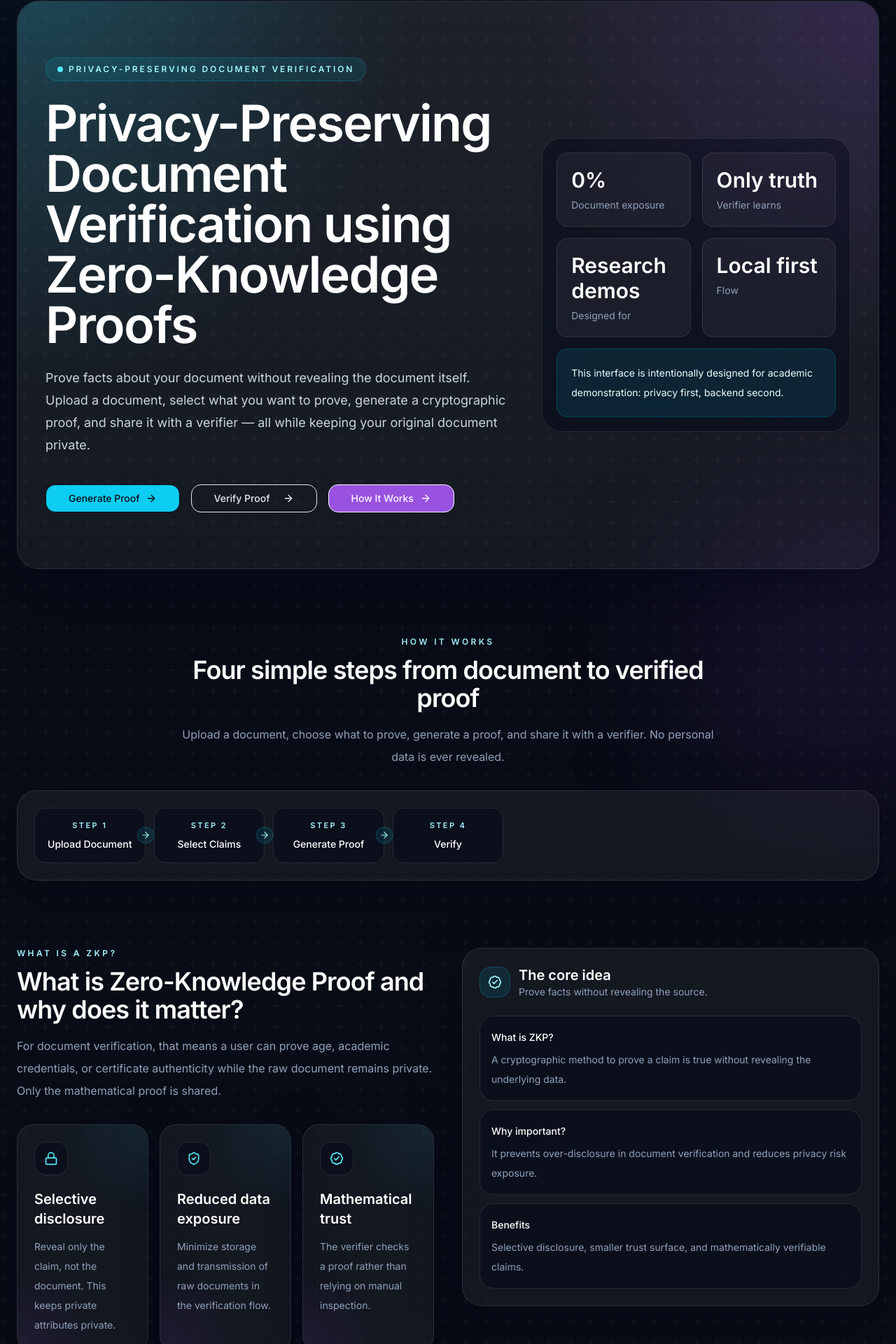
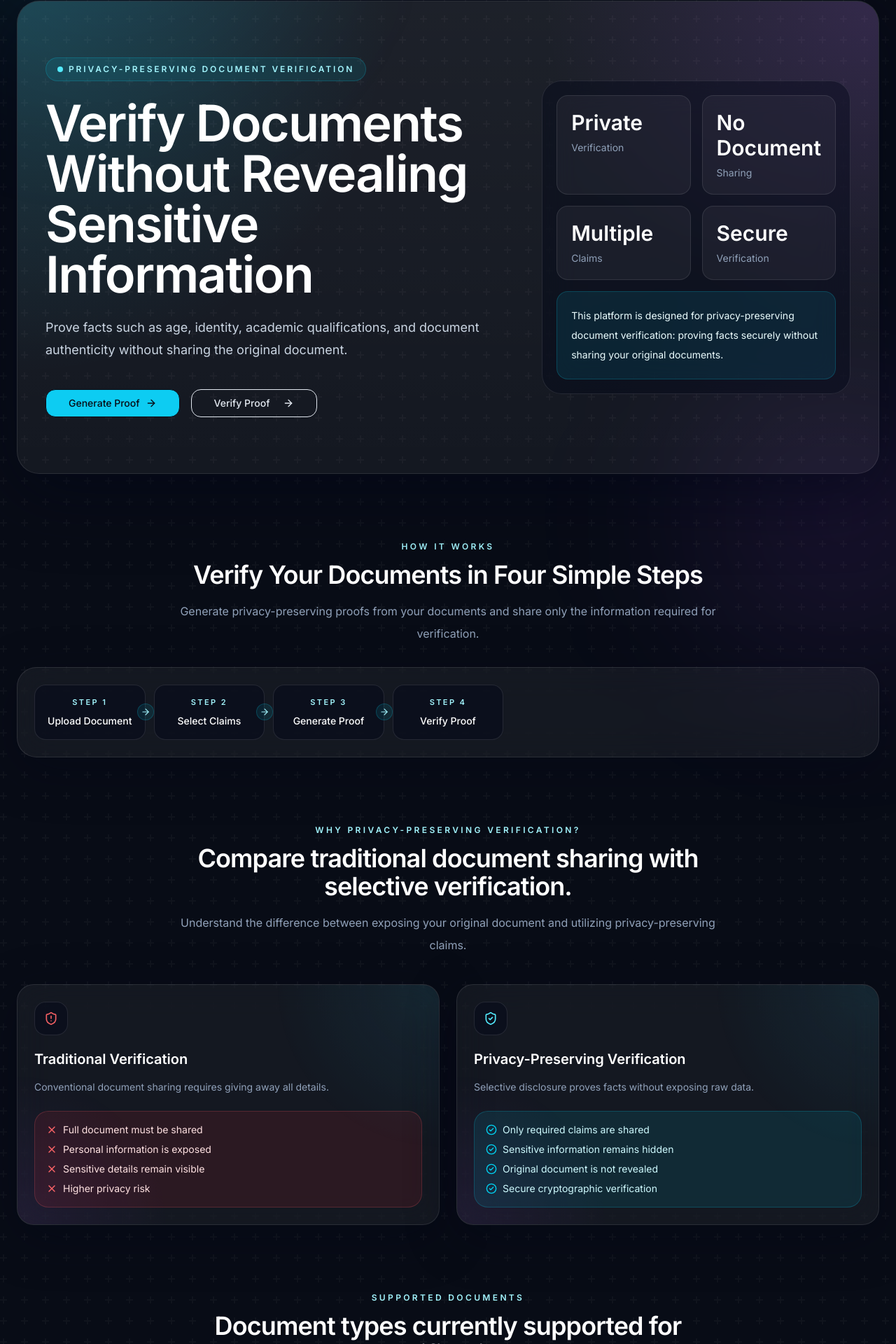
Before and after one commit to gaddamaditya/zk-document-verification-platform, a React (Vite) app in the folder zkp-verify/zkp-verify/: page / in a window 1280 px wide. Shown: the part 128-2048 px from the top of the page at 70% size. Built offline with nearby package versions, Linux system fonts and the light colour scheme.

Commit message:
Homepage restructuring

```diff
--- a/zkp-verify/zkp-verify/src/components/landing/LandingSections.tsx
+++ b/zkp-verify/zkp-verify/src/components/landing/LandingSections.tsx
@@ -121,9 +121,9 @@ export function LandingHero({
               );
             })
           ) : (
-            stats.map((stat) => (
+            stats.map((stat, index) => (
               <div
-                key={stat.label}
+                key={`${stat.label}-${index}`}
                 className="rounded-2xl border border-white/10 bg-white/5 p-5"
               >
                 <p className="text-3xl font-semibold text-white">{stat.value}</p>
@@ -132,7 +132,7 @@ export function LandingHero({
             ))
           )}
           <div className="sm:col-span-2 rounded-2xl border border-cyan-400/20 bg-cyan-400/10 p-5 text-sm leading-7 text-cyan-50">
-            This interface is intentionally designed for academic demonstration: privacy first, backend second.
+            This platform is designed for privacy-preserving document verification: proving facts securely without sharing your original documents.
           </div>
         </motion.div>
       </div>
--- a/zkp-verify/zkp-verify/src/content/landing.ts
+++ b/zkp-verify/zkp-verify/src/content/landing.ts
@@ -1,15 +1,14 @@
-import { BadgeCheck, FileCheck2, Layers3, Lock, ShieldCheck, Workflow } from 'lucide-react';
+import { BadgeCheck, FileCheck2, Layers3, Lock, ShieldCheck, Workflow, Mail } from 'lucide-react';
 
 export const landingContent = {
   hero: {
     eyebrow: 'Privacy-Preserving Document Verification',
-    title: 'Privacy-Preserving Document Verification using Zero-Knowledge Proofs',
+    title: 'Verify Documents Without Revealing Sensitive Information',
     subtitle:
-      'Prove facts about your document without revealing the document itself. Upload a document, select what you want to prove, generate a cryptographic proof, and share it with a verifier — all while keeping your original document private.',
+      'Prove facts such as age, identity, academic qualifications, and document authenticity without sharing the original document.',
     actions: [
       { label: 'Generate Proof', href: '/generate-proof', variant: 'default' as const },
       { label: 'Verify Proof', href: '/verify-proof', variant: 'outline' as const },
-      { label: 'How It Works', href: '/how-zkp-works', variant: 'secondary' as const },
     ],
     infoCards: [
       {
@@ -24,10 +23,10 @@ export const landingContent = {
       },
     ],
     stats: [
-      { label: 'Document exposure', value: '0%' },
-      { label: 'Verifier learns', value: 'Only truth' },
-      { label: 'Designed for', value: 'Research demos' },
-      { label: 'Flow', value: 'Local first' },
+      { value: 'Private', label: 'Verification' },
+      { value: 'No Document', label: 'Sharing' },
+      { value: 'Multiple', label: 'Claims' },
+      { value: 'Secure', label: 'Verification' },
     ],
   },
   explanation: {
@@ -62,7 +61,7 @@ export const landingContent = {
     'Upload Document',
     'Select Claims',
     'Generate Proof',
-    'Verify',
+    'Verify Proof',
   ],
   comparisonVisual: {
     traditional: {
@@ -175,11 +174,11 @@ export const landingContent = {
       featured: false,
     },
     {
-      title: 'How It Works',
-      description: 'Learn about the technical pipeline: OCR, circuits, witness generation, and Groth16 proof verification.',
-      href: '/how-zkp-works',
-      cta: 'Learn More',
-      icon: Workflow,
+      title: 'Contact',
+      description: 'For project discussions, feedback, collaboration opportunities, or technical questions.',
+      href: '/contact',
+      cta: 'Contact',
+      icon: Mail,
       featured: false,
     },
   ],
--- a/zkp-verify/zkp-verify/src/layouts/MainLayout.tsx
+++ b/zkp-verify/zkp-verify/src/layouts/MainLayout.tsx
@@ -22,7 +22,7 @@ export function MainLayout({ children }: { children: ReactNode }) {
             </div>
             <div>
               <p className="text-sm font-semibold tracking-[0.2em] text-cyan-100 uppercase">ZKP-DOCVerify</p>
-              <p className="text-xs text-slate-400">Research demonstration</p>
+              <p className="text-xs text-slate-400">Privacy Verification Platform</p>
             </div>
           </Link>
 
@@ -98,7 +98,7 @@ export function MainLayout({ children }: { children: ReactNode }) {
               </div>
             </div>
             <p className="max-w-xl text-sm leading-7 text-slate-400">
-              Privacy-Preserving Document Verification using Zero-Knowledge Proofs. This research project demonstrates selective disclosure of document attributes through OCR, Circom circuits, Groth16 proof generation, and cryptographic verification.
+              Privacy-Preserving Document Verification using Zero-Knowledge Proofs. This project enables users to prove specific document attributes without revealing the complete document.
             </p>
             <div className="mt-6 grid gap-2 text-xs text-slate-400">
               <p>
@@ -128,7 +128,7 @@ export function MainLayout({ children }: { children: ReactNode }) {
           </div>
 
           <div>
-            <h4 className="mb-4 text-sm font-semibold uppercase tracking-[0.18em] text-cyan-100">Research Resources</h4>
+            <h4 className="mb-4 text-sm font-semibold uppercase tracking-[0.18em] text-cyan-100">Resources & Contact</h4>
             <div className="space-y-3 text-sm text-slate-400">
               <p>
                 <span className="text-slate-200">Technology Stack:</span> React, Vite, Tailwind, Framer Motion, Groth16
@@ -136,7 +136,7 @@ export function MainLayout({ children }: { children: ReactNode }) {
               <a className="flex items-center gap-2 transition-colors hover:text-white" href="mailto:gaddamaditya8@gmail.com">
                 <Mail className="h-4 w-4 text-cyan-300" /> gaddamaditya8@gmail.com
               </a>
-              <a className="flex items-center gap-2 transition-colors hover:text-white" href="https://github.com/gaddamaditya" target="_blank" rel="noreferrer">
+              <a className="flex items-center gap-2 transition-colors hover:text-white" href="https://github.com/gaddamaditya/zk-document-verification-platform" target="_blank" rel="noreferrer">
                 <ExternalLink className="h-4 w-4 text-purple-300" /> GitHub Repository
                 <ArrowUpRight className="h-3.5 w-3.5" />
               </a>
@@ -144,7 +144,7 @@ export function MainLayout({ children }: { children: ReactNode }) {
           </div>
         </div>
         <div className="border-t border-white/5 px-6 py-5 text-center text-xs text-slate-500">
-          Copyright {new Date().getFullYear()} ZKP-DOCVerify Research Platform. Academic demonstration for research and education.
+          Copyright {new Date().getFullYear()} ZKP-DOCVerify. Privacy-Preserving Document Verification Platform.
         </div>
       </footer>
     </div>
--- a/zkp-verify/zkp-verify/src/pages/Home.tsx
+++ b/zkp-verify/zkp-verify/src/pages/Home.tsx
@@ -2,7 +2,6 @@ import { motion } from 'framer-motion';
 import {
   ArrowDown,
   ArrowRight,
-  BadgeCheck,
   CheckCircle2,
   CreditCard,
   BookOpenText,
@@ -12,6 +11,7 @@ import {
   ShieldAlert,
   ShieldCheck,
   UserCheck,
+  X,
 } from 'lucide-react';
 
 import {
@@ -21,6 +21,20 @@ import {
   SectionHeading,
 } from '@/components/landing/LandingSections';
 import { landingContent } from '@/content/landing';
+
+const traditionalItems = [
+  'Full document must be shared',
+  'Personal information is exposed',
+  'Sensitive details remain visible',
+  'Higher privacy risk',
+];
+
+const privacyItems = [
+  'Only required claims are shared',
+  'Sensitive information remains hidden',
+  'Original document is not revealed',
+  'Secure cryptographic verification',
+];
 
 export default function Home() {
   return (
@@ -37,8 +51,8 @@ export default function Home() {
       <section className="space-y-8">
         <SectionHeading
           eyebrow="How It Works"
-          title="Four simple steps from document to verified proof"
-          description="Upload a document, choose what to prove, generate a proof, and share it with a verifier. No personal data is ever revealed."
+          title="Verify Your Documents in Four Simple Steps"
+          description="Generate privacy-preserving proofs from your documents and share only the information required for verification."
           centered
         />
 
@@ -68,76 +82,26 @@ export default function Home() {
         </div>
       </section>
 
-      {/* ── ZKP explanation + benefits ──────────────────────────── */}
-      <section className="grid gap-10 lg:grid-cols-[1fr_1fr] lg:items-start">
-        <div>
-          <SectionHeading
-            eyebrow={landingContent.explanation.eyebrow}
-            title="What is Zero-Knowledge Proof and why does it matter?"
-            description={landingContent.explanation.description}
-          />
-
-          <div className="mt-8 grid gap-4 sm:grid-cols-3">
-            {landingContent.benefits.slice(0, 3).map((benefit) => (
-              <GlassCard key={benefit.title} icon={<benefit.icon className="h-5 w-5" />} title={benefit.title} description={benefit.description} />
-            ))}
-          </div>
-        </div>
-
-        <motion.div
-          initial={{ opacity: 0, y: 18 }}
-          whileInView={{ opacity: 1, y: 0 }}
-          viewport={{ once: true }}
-          className="rounded-[1.75rem] border border-white/10 bg-white/5 p-6 shadow-[0_18px_70px_rgba(2,6,23,0.35)] backdrop-blur-xl"
-        >
-          <div className="mb-6 flex items-center gap-3">
-            <div className="flex h-11 w-11 items-center justify-center rounded-2xl border border-cyan-400/20 bg-cyan-400/10 text-cyan-200">
-              <BadgeCheck className="h-5 w-5" />
-            </div>
-            <div>
-              <h3 className="text-xl font-semibold text-white">The core idea</h3>
-              <p className="text-sm text-slate-400">Prove facts without revealing the source.</p>
-            </div>
-          </div>
-
-          <div className="grid gap-3 text-sm leading-7 text-slate-300">
-            <div className="rounded-xl border border-white/10 bg-slate-950/40 p-4">
-              <p className="font-medium text-white">What is ZKP?</p>
-              <p className="mt-1 text-slate-400">A cryptographic method to prove a claim is true without revealing the underlying data.</p>
-            </div>
-            <div className="rounded-xl border border-white/10 bg-slate-950/40 p-4">
-              <p className="font-medium text-white">Why important?</p>
-              <p className="mt-1 text-slate-400">It prevents over-disclosure in document verification and reduces privacy risk exposure.</p>
-            </div>
-            <div className="rounded-xl border border-white/10 bg-slate-950/40 p-4">
-              <p className="font-medium text-white">Benefits</p>
-              <p className="mt-1 text-slate-400">Selective disclosure, smaller trust surface, and mathematically verifiable claims.</p>
-            </div>
-          </div>
-        </motion.div>
-      </section>
-
-      {/* ── Traditional vs ZKP comparison ────────────────────────── */}
+      {/* ── Traditional vs Privacy-Preserving Comparison ─────────── */}
       <section className="space-y-10">
         <SectionHeading
-          eyebrow="Verification Comparison"
-          title="Traditional verification exposes personal data. Zero-knowledge verification does not."
-          description="See exactly what the verifier receives in each model."
+          eyebrow="Why Privacy-Preserving Verification?"
+          title="Compare traditional document sharing with selective verification."
+          description="Understand the difference between exposing your original document and utilizing privacy-preserving claims."
           centered
         />
 
         <div className="grid gap-6 lg:grid-cols-2">
           <GlassCard
-            icon={<ShieldAlert className="h-5 w-5" />}
-            title={landingContent.comparisonVisual.traditional.title}
-            description={landingContent.comparisonVisual.traditional.lead}
+            icon={<ShieldAlert className="h-5 w-5 animate-pulse text-red-400" />}
+            title="Traditional Verification"
+            description="Conventional document sharing requires giving away all details."
           >
             <div className="mt-4 rounded-xl border border-red-400/20 bg-red-500/10 p-4">
-              <p className="text-sm font-semibold text-red-200">Verifier receives</p>
-              <ul className="mt-2 grid gap-2 text-sm text-red-100">
-                {landingContent.comparisonVisual.traditional.reveals.map((item) => (
+              <ul className="grid gap-2 text-sm text-red-100">
+                {traditionalItems.map((item) => (
                   <li key={item} className="flex items-center gap-2">
-                    <ArrowDown className="h-3.5 w-3.5 rotate-[-45deg]" />
+                    <X className="h-4 w-4 text-red-400 shrink-0" />
                     <span>{item}</span>
                   </li>
                 ))}
@@ -146,27 +110,15 @@ export default function Home() {
           </GlassCard>
 
           <GlassCard
-            icon={<ShieldCheck className="h-5 w-5" />}
-            title={landingContent.comparisonVisual.zkp.title}
-            description={landingContent.comparisonVisual.zkp.lead}
+            icon={<ShieldCheck className="h-5 w-5 text-cyan-300" />}
+            title="Privacy-Preserving Verification"
+            description="Selective disclosure proves facts without exposing raw data."
           >
             <div className="mt-4 rounded-xl border border-cyan-400/20 bg-cyan-400/10 p-4">
-              <p className="text-sm font-semibold text-cyan-100">Verifier receives</p>
-              <ul className="mt-2 grid gap-2 text-sm text-cyan-50">
-                {landingContent.comparisonVisual.zkp.reveals.map((item) => (
+              <ul className="grid gap-2 text-sm text-cyan-100">
+                {privacyItems.map((item) => (
                   <li key={item} className="flex items-center gap-2">
-                    <CheckCircle2 className="h-3.5 w-3.5" />
-                    <span>{item}</span>
-                  </li>
-                ))}
-              </ul>
-            </div>
-            <div className="mt-3 rounded-xl border border-purple-400/20 bg-purple-500/10 p-4">
-              <p className="text-sm font-semibold text-purple-100">Verifier never sees</p>
-              <ul className="mt-2 grid gap-2 text-sm text-purple-50">
-                {landingContent.comparisonVisual.zkp.hidden.map((item) => (
-                  <li key={item} className="flex items-center gap-2">
-                    <ArrowDown className="h-3.5 w-3.5 rotate-45" />
+                    <CheckCircle2 className="h-4 w-4 text-cyan-400 shrink-0" />
                     <span>{item}</span>
                   </li>
                 ))}
--- a/zkp-verify/zkp-verify/src/utils/navigation.ts
+++ b/zkp-verify/zkp-verify/src/utils/navigation.ts
@@ -2,12 +2,11 @@ export const navigationLinks = [
   { to: '/', label: 'Home' },
   { to: '/generate-proof', label: 'Generate Proof' },
   { to: '/verify-proof', label: 'Verify Proof' },
-  { to: '/how-zkp-works', label: 'How ZKP Works' },
   { to: '/contact', label: 'Contact' },
 ];
 
 export const footerHighlights = [
   'Client-side proof generation',
   'Selective disclosure',
-  'Academic demonstration only',
+  'Zero-document storage',
 ];
```
